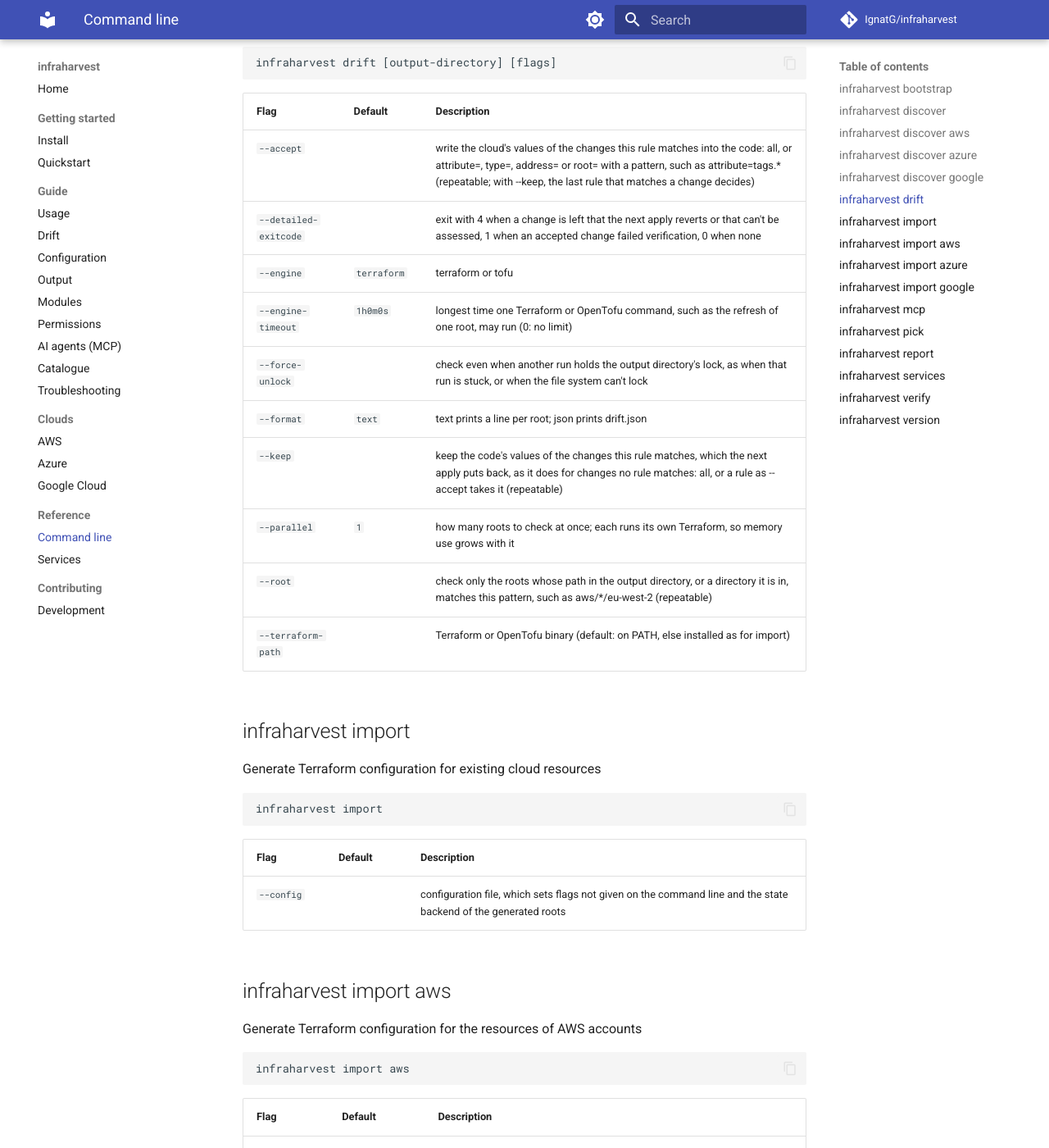
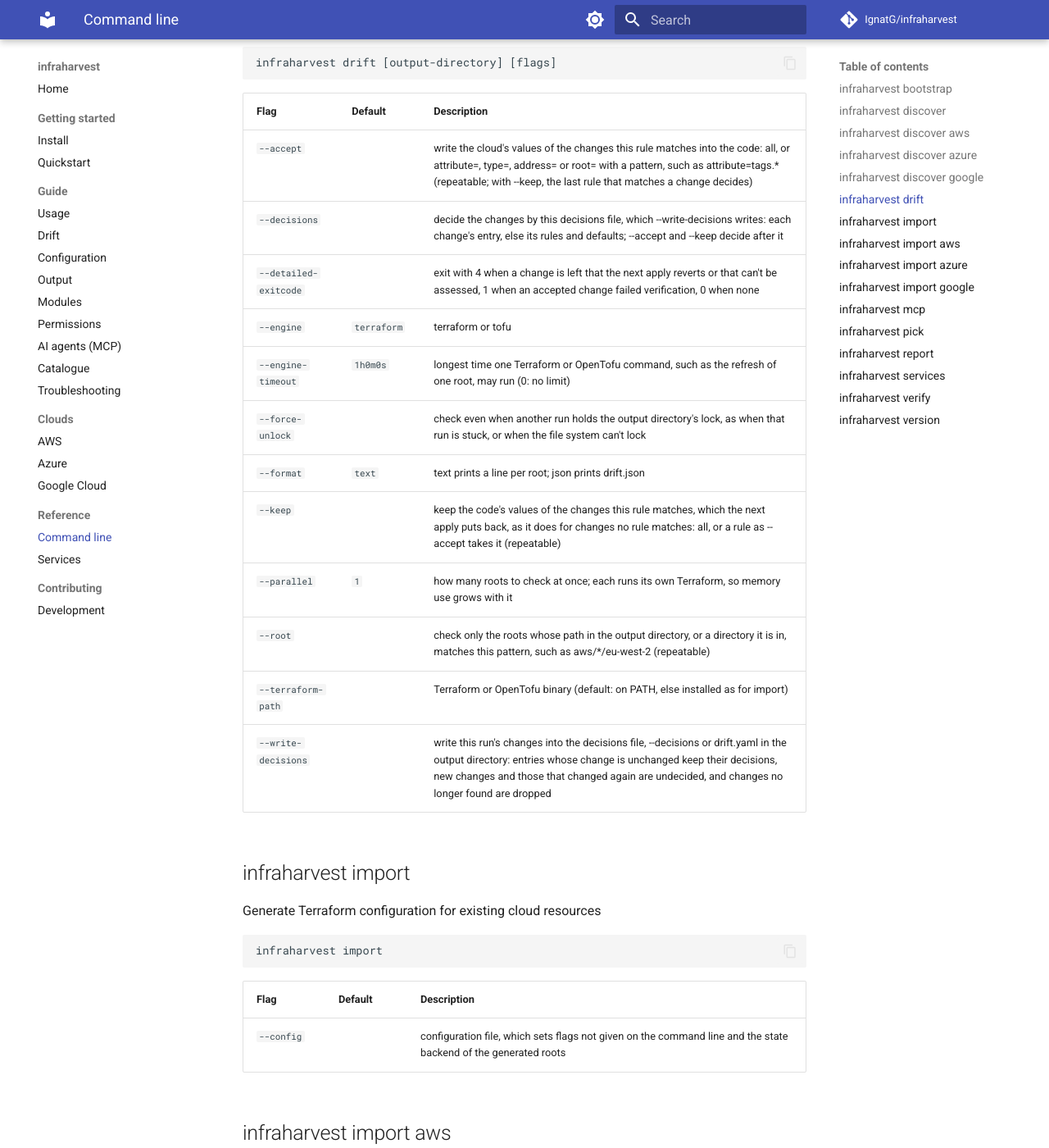
Before and after one commit to IgnatG/infraharvest, an MkDocs documentation site: the page built from docs/reference/cli.md, in a window 1280 px wide and 1400 px high, scrolled down 10515 px. Shown: the whole window at 82% size. Built offline with MkDocs 1.6.1 and Material for MkDocs 9.7.7, drawn with Linux system fonts in a browser that asks for light colours; comment, search, counter and statistics services are not loaded.

Commit message:
docs: regenerate the CLI reference and contract for the decisions flags

```diff
--- a/docs/reference/cli.md
+++ b/docs/reference/cli.md
@@ -184,6 +184,7 @@ infraharvest drift [output-directory] [flags]
 | Flag | Default | Description |
 |---|---|---|
 | `--accept` |  | write the cloud's values of the changes this rule matches into the code: all, or attribute=, type=, address= or root= with a pattern, such as attribute=tags.* (repeatable; with --keep, the last rule that matches a change decides) |
+| `--decisions` |  | decide the changes by this decisions file, which --write-decisions writes: each change's entry, else its rules and defaults; --accept and --keep decide after it |
 | `--detailed-exitcode` |  | exit with 4 when a change is left that the next apply reverts or that can't be assessed, 1 when an accepted change failed verification, 0 when none |
 | `--engine` | `terraform` | terraform or tofu |
 | `--engine-timeout` | `1h0m0s` | longest time one Terraform or OpenTofu command, such as the refresh of one root, may run (0: no limit) |
@@ -193,6 +194,7 @@ infraharvest drift [output-directory] [flags]
 | `--parallel` | `1` | how many roots to check at once; each runs its own Terraform, so memory use grows with it |
 | `--root` |  | check only the roots whose path in the output directory, or a directory it is in, matches this pattern, such as aws/*/eu-west-2 (repeatable) |
 | `--terraform-path` |  | Terraform or OpenTofu binary (default: on PATH, else installed as for import) |
+| `--write-decisions` |  | write this run's changes into the decisions file, --decisions or drift.yaml in the output directory: entries whose change is unchanged keep their decisions, new changes and those that changed again are undecided, and changes no longer found are dropped |
 
 ## infraharvest import
 
```
Also changed, not shown: 1 other file.
